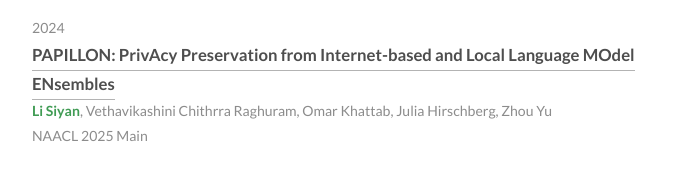
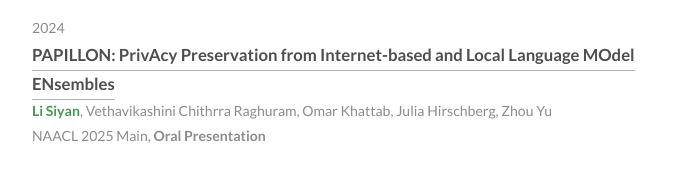
Before and after one commit to siyan-sylvia-li/sli613.github.io, a plain HTML site: page index.html in a window 1280 px wide. Shown: the part 1000-1170 px from the top of the page, without its empty margins (297-978 px from the left). Drawn offline with Linux system fonts and the light colour scheme; files whose address does not match are found by name.

Commit message:
March 2025 Update

```diff
--- a/index.html
+++ b/index.html
@@ -79,7 +79,7 @@
 				<li>2024</li>
 				<li><a href="https://arxiv.org/abs/2410.17127" target="_blank"><b>PAPILLON: PrivAcy Preservation from Internet-based and Local Language MOdel ENsembles</b></a></li>
 				<li><b style="color: rgba(22,133,46,0.82)">Li Siyan</b>, Vethavikashini Chithrra Raghuram, Omar Khattab, Julia Hirschberg, Zhou Yu</li>
-				<li>NAACL 2025 Main</li>
+				<li>NAACL 2025 Main, <b>Oral Presentation</b></li>
 			</ul>
 			<ul class="work-list">
 				<li>2024</li>
```
Also changed, not shown: 1 other file.
